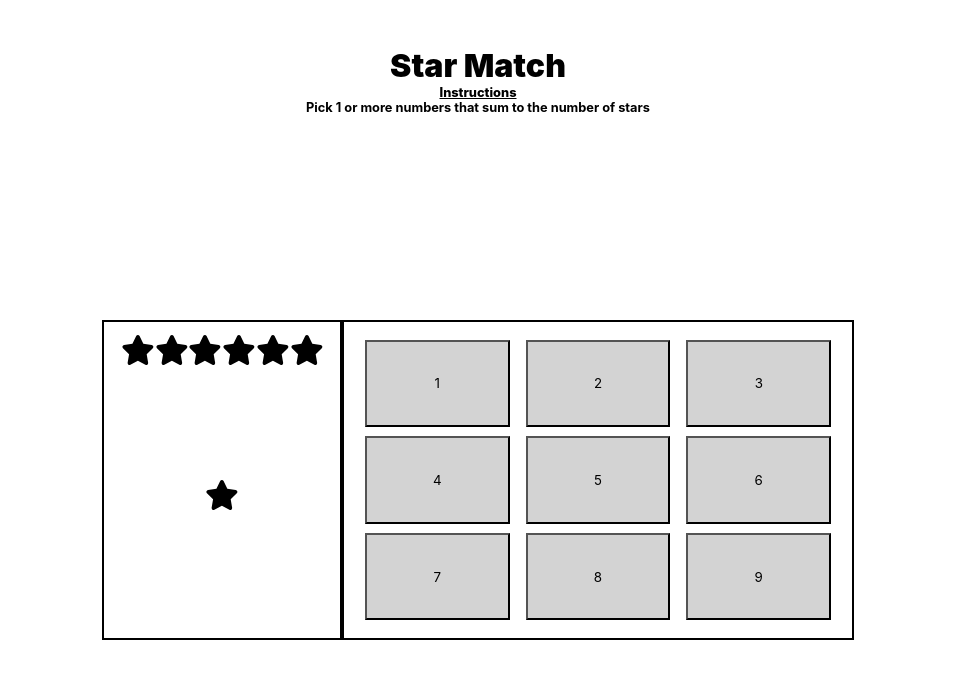
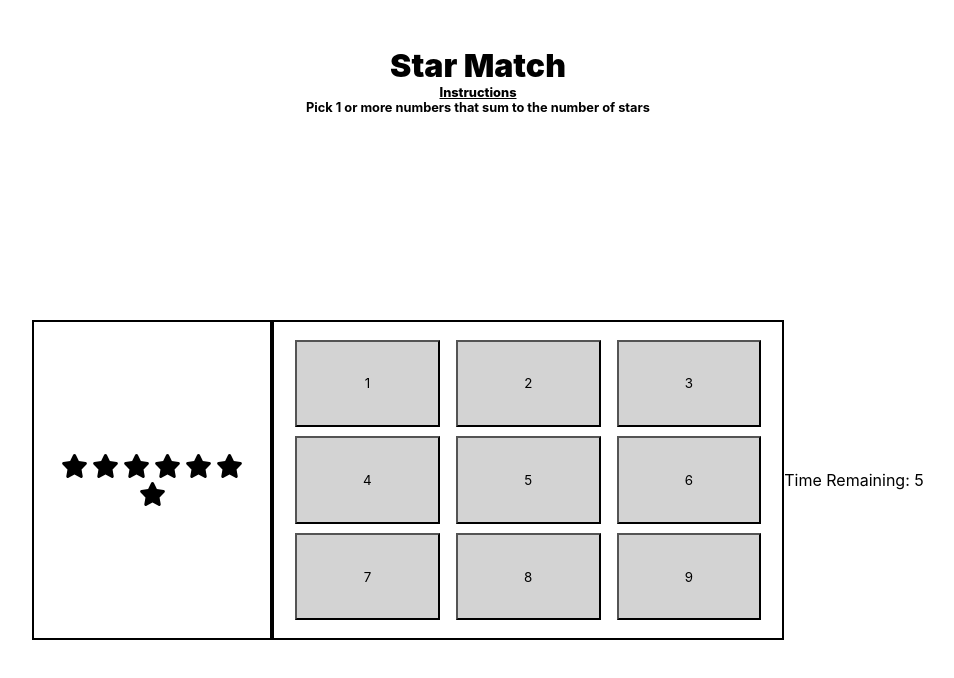
Before and after one commit to clairey259/React_star-match-game, a React (Create React App) app: page / in a window 1280 px wide. Shown: the top 678 px of the page, without its empty margins (162-1116 px from the left). Built offline with nearby package versions, Linux system fonts and the light colour scheme.

Commit message:
renders different messages on won or lost

```diff
--- a/src/App.jsx
+++ b/src/App.jsx
@@ -2,6 +2,7 @@ import { useState } from 'react';
 import './App.scss';
 import Main from './Components/Main/Main';
 import Navbar from './Components/Navbar/Navbar';
+import Timer from './Components/Timer/Timer';
 
 const App = () => {
 
--- a/src/Components/BasicStar/BasicStar.module.scss
+++ b/src/Components/BasicStar/BasicStar.module.scss
@@ -1,6 +1,7 @@
 .star {
-  font-size: 30px;
+  font-size: 1.5rem;
   color: black;
+  margin: 2px;
 
   &:hover {
     color: goldenrod;
--- a/src/Components/Main/Main.jsx
+++ b/src/Components/Main/Main.jsx
@@ -1,23 +1,37 @@
-import React, { useState } from "react";
+import React, { useEffect, useState } from "react";
 import { getRandomInt, randomSumIn, range, sumArray } from "../../Utils";
 import ButtonBox from "../ButtonBox/ButtonBox";
 import PlayAgain from "../PlayAgain/PlayAgain";
 import StarDisplay from "../StarDisplay/StarDisplay";
+import Timer from "../Timer/Timer";
 import Styles from "./Main.module.scss";
 
 const Main = () => {
   const [availableNumbers, setAvailableNumbers] = useState(range(1, 9));
   const [candidateNumbers, setCandidateNumbers] = useState([]);
   const [numberOfStars, setStars] = useState(getRandomInt(10));
+  const [secondsLeft, setSecondsLeft] = useState(10);
+
+  useEffect(() => {
+    if (secondsLeft > 0 && availableNumbers.length > 0) {
+      const timerID = setTimeout(() => {
+        setSecondsLeft(secondsLeft - 1);
+      }, 1000);
+      return () => clearTimeout(timerID)
+    }
+  });
 
   const candidatesAreWrong = sumArray(candidateNumbers) > numberOfStars;
-  const gameIsFinished = availableNumbers.length === 0;
+  const gameStatus = availableNumbers.length === 0
+  ? 'won'
+  : secondsLeft === 0 ? "lost" : "active";
 
   const resetGame = () => {
     setStars(getRandomInt(10));
     setAvailableNumbers(range(1, 9));
-    setCandidateNumbers([])
-  }
+    setCandidateNumbers([]);
+    setSecondsLeft(10)
+  };
 
   const numberStatus = (number) => {
     if (!availableNumbers.includes(number)) {
@@ -30,7 +44,7 @@ const Main = () => {
   };
 
   const onNumberClick = (number, currentStatus) => {
-    if (currentStatus === "used") {
+    if (gameStatus != 'active' || currentStatus === "used") {
       return;
     }
     const newCandidateNumbers =
@@ -52,12 +66,13 @@ const Main = () => {
 
   return (
     <div className={Styles.main}>
-      {gameIsFinished ? (
-        <PlayAgain resetGame={resetGame}/>
+      {gameStatus != 'active' ? (
+        <PlayAgain resetGame={resetGame} gameStatus={gameStatus}/>
       ) : (
         <StarDisplay numberOfStars={numberOfStars} />
       )}
       <ButtonBox numberStatus={numberStatus} onNumberClick={onNumberClick} />
+      <Timer secondsLeft={secondsLeft} />
     </div>
   );
 };
--- a/src/Components/PlayAgain/PlayAgain.jsx
+++ b/src/Components/PlayAgain/PlayAgain.jsx
@@ -1,14 +1,23 @@
-import React from 'react'
-import BasicButton from '../BasicButton/BasicButton';
-import Styles from '../BasicButton/BasicButton.module.scss';
-import ContainerStyles from '../StarDisplay/StarDisplay.module.scss'
+import React from "react";
+import BasicButton from "../BasicButton/BasicButton";
+import ButtonStyles from "../BasicButton/BasicButton.module.scss";
+import ContainerStyles from "../StarDisplay/StarDisplay.module.scss";
+import Styles from "./PlayAgain.module.scss";
 
 const PlayAgain = (props) => {
   return (
     <div className={ContainerStyles.starBox}>
-        <button onClick={props.resetGame} className={Styles.button}>Play Again</button>
+      <div
+        className={Styles.message}
+        style={{ color: props.gameStatus === "lost" ? "red" : "green" }}
+      >
+        {props.gameStatus === "lost" ? "GameOver" : "Well Done!"}
+      </div>
+      <button onClick={props.resetGame} className={ButtonStyles.button}>
+        Play Again
+      </button>
     </div>
-  )
-}
+  );
+};
 
-export default PlayAgain
+export default PlayAgain;
--- /dev/null
+++ b/src/Components/PlayAgain/PlayAgain.module.scss
@@ -0,0 +1,3 @@
+.message {
+
+}
--- a/src/Components/StarDisplay/StarDisplay.module.scss
+++ b/src/Components/StarDisplay/StarDisplay.module.scss
@@ -5,5 +5,6 @@
     width: 30vh;
     padding: 1%;
     justify-content: center;
+    align-content: center;
     border: black solid 2px;
 }
--- /dev/null
+++ b/src/Components/Timer/Timer.jsx
@@ -0,0 +1,9 @@
+import React from 'react'
+
+const Timer = (props) => {
+  return (
+    <div>{`Time Remaining: ${props.secondsLeft}`}</div>
+  )
+}
+
+export default Timer
```
